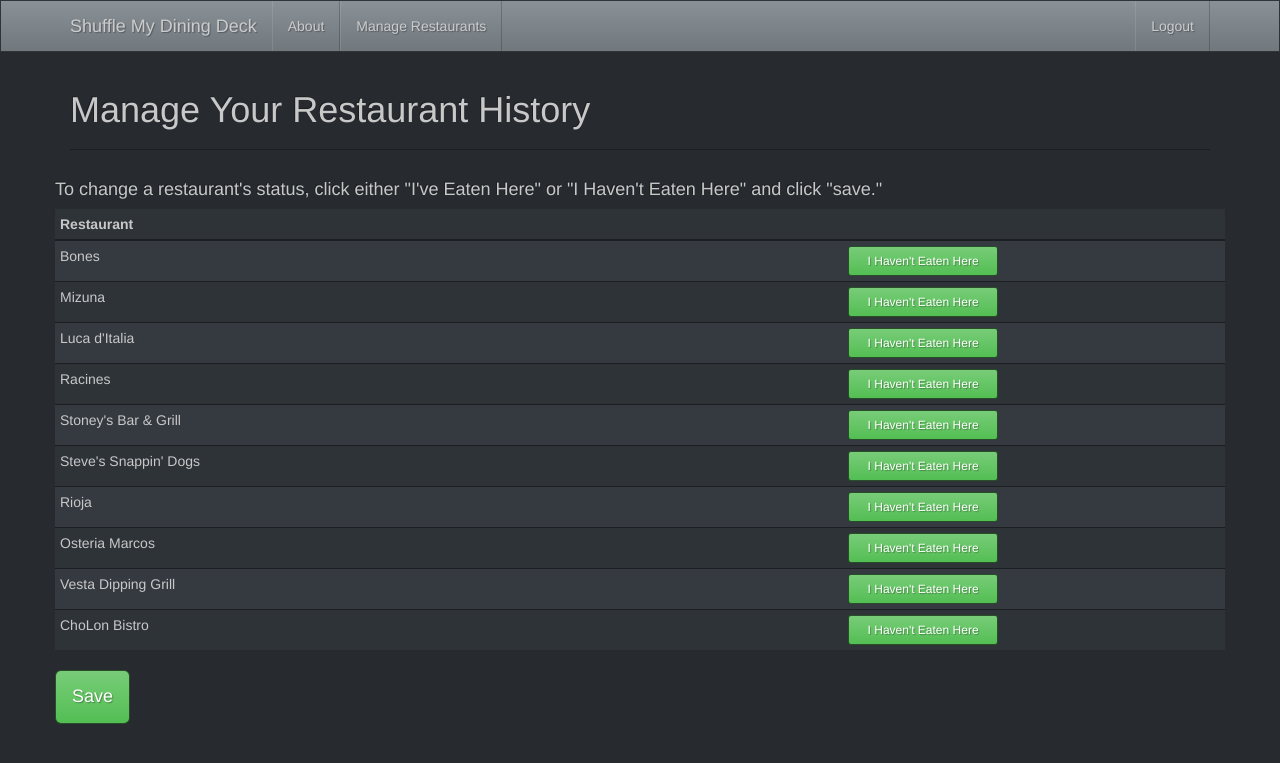
After one commit to MasslessParticle/ShuffleMyDinigDeck, a Django app: page /diningdeck/restaurants/ in a window 1280 px wide. The commit adds this page. Shown: the top 763 px of the page. Run offline with Django 3.2, Linux system fonts and the light colour scheme; a user stored in the database is signed in; data comes from the database, SQL or seed files in the repository; both versions use the stored data as it was after the commit; parts of the project's set-up code (start-up, migrations or seed data) failed here and were passed over; some libraries are stand-ins or nearby versions.

Commit message:
Added manage restaurants page

```diff
--- a/diningdeck/models.py
+++ b/diningdeck/models.py
@@ -20,4 +20,4 @@ class UserEaten(models.Model):
     did_eat = models.BooleanField(default=False)
 
     def __unicode__(self):
-        return self.user.username + " ate at " + self.restaurant.name + ": " + str(self.did_eat)
+        return self.user.username + " ate at " + self.restaurant.name
--- /dev/null
+++ b/diningdeck/static/diningdeck/css/detail.css
@@ -0,0 +1,3 @@
+.eaten-btn {
+    width: 150px;
+}
--- /dev/null
+++ b/diningdeck/static/diningdeck/js/detail.js
@@ -0,0 +1,68 @@
+$(document).ready(
+  function (){
+    $('#message').hide();
+
+    $('.eaten-btn').click(function (event) {
+        if($(this).attr('class').indexOf('btn-success') > 0) {
+            $(this).removeClass('btn-success');
+            $(this).addClass('btn-danger');
+            $(this).html("I've Eaten Here");
+        } else {
+            $(this).removeClass('btn-danger');
+            $(this).addClass('btn-success');
+            $(this).html("I Haven't Eaten Here");
+        }
+
+        event.preventDefault();
+    });
+
+    $('#save-button').click(function(event){
+        var formData = $('#save-form').serialize();
+        var buttons = $('.eaten-btn');
+
+        for (var i = 0; i < buttons.length; i++){
+            var button = buttons[i];
+            var buttonRestaurant = $(button).parents('tr').children("td[class!='text-center']").html();
+
+            if($(button).attr('class').indexOf('btn-success') >= 0){
+                formData += "&not-eaten=" + encodeURIComponent(buttonRestaurant);
+            } else {
+                formData += "&eaten=" + encodeURIComponent(buttonRestaurant);
+            }
+        }
+
+        $.ajax({
+            url: "/diningdeck/saverestaurants/",
+            type: "post",
+            data:  formData,
+            dataType: 'json',
+            success: function(response) {
+                var alertButton =
+                    '<button type="button" class="close" data-dismiss="alert" aria-hidden="true">×</button>'
+
+                var alert = $('#message');
+                var message = "";
+
+                if (response.success){
+                    $(alert).removeClass('alert-danger');
+                    $(alert).addClass('alert-success');
+                    message = "Restaurants saved";
+                } else {
+                    $(alert).removeClass('alert-success');
+                    $(alert).addClass('alert-danger');
+                    message = "There was an issue saving your restaurants.";
+                }
+
+                $(alert).html(alertButton + message);
+                $(alert).show();
+            },
+            error: function(response) {
+                //TODO: Make a nicer error message
+                alert('Request failed');
+            }
+        });
+        event.preventDefault();
+    });
+
+  }()
+);
--- a/diningdeck/templates/diningdeck/base.html
+++ b/diningdeck/templates/diningdeck/base.html
@@ -35,6 +35,8 @@
 
                 {% if name == None %}
                     <li><a href="{% url 'diningdeck:register' %}">Register</a></li>
+                {% else %}
+                    <li><a href="{% url 'diningdeck:detail' %}">Manage Restaurants</a></li>
                 {% endif %}
             </ul>
 
--- /dev/null
+++ b/diningdeck/templates/diningdeck/detail.html
@@ -0,0 +1,59 @@
+{% extends 'diningdeck/base.html' %}
+{% load staticfiles %}
+
+{% block css %}
+    <link rel="stylesheet" type="text/css" href="{% static 'diningdeck/css/detail.css' %}">
+{% endblock %}
+
+{% block content %}
+    <div class="container">
+
+        <div id="message" class="alert alert-dismissable">
+            <button type="button" class="close" data-dismiss="alert" aria-hidden="true">&times;</button>
+        </div>
+
+        <div class="page-header">
+            <h1>Manage Your Restaurant History</h1>
+        </div>
+
+        <div class="row">
+            <h4>To change a restaurant's status, click either "I've Eaten Here" or "I Haven't Eaten Here" and click
+                "save."</h4>
+        </div>
+        <div class="row">
+            <div class="table-responsive">
+                <table class="table table-striped table-condensed table-hover">
+                    <thead>
+                    <th>Restaurant</th>
+                    <th></th>
+                    </thead>
+                    <tbody>
+                    {% for restaurant in restaurants %}
+                        <tr>
+                            <td>{{ restaurant.name }}</td>
+                            {% if restaurant.name in user_ate_at %}
+                                <td class="text-center"><a href="#" class=" eaten-btn btn btn-danger btn-sm">I've Eaten
+                                    Here</a></td>
+                            {% else %}
+                                <td class="text-center"><a href="#" class="eaten-btn btn btn-success btn-sm">I Haven't
+                                    Eaten Here</a></td>
+                            {% endif %}
+                        </tr>
+                    {% endfor %}
+                    </tbody>
+                </table>
+            </div>
+        </div>
+        <div class="row">
+            <a href="#" id="save-button" class="btn btn-success btn-lg">Save</a>
+        </div>
+    </div>
+
+    <form id="save-form">
+        {% csrf_token %}
+    </form>
+
+{% endblock %}
+{% block scripts %}
+    <script src="{% static 'diningdeck/js/detail.js' %}"></script>
+{% endblock %}
--- a/diningdeck/urls.py
+++ b/diningdeck/urls.py
@@ -7,5 +7,7 @@ urlpatterns = patterns('',
     url(r'^getsuggestion/', views.getsuggestion, name='getsuggestion'),
     url(r'^login/$', views.login, name='dologin'),
     url(r'^logout/$', views.logout, name='dologout'),
-    url(r'^about/$', views.logout, name='about')
+    url(r'^about/$', views.logout, name='about'),
+    url(r'^restaurants/$', views.restaurant_detail, name='detail'),
+    url(r'^saverestaurants/$', views.save_restaurants, name='save')
 )
--- a/diningdeck/views.py
+++ b/diningdeck/views.py
@@ -153,3 +153,54 @@ def login(request):
 def logout(request):
     auth.logout(request)
     return redirect('diningdeck:index')
+
+def restaurant_detail(request):
+    user = request.user
+
+    if user.is_authenticated():
+        name = user.username
+        if user.first_name != "":
+            name = user.first_name
+
+        context = {'name' : name}
+        restaurants = Restaurant.objects.all()
+        context['restaurants'] = restaurants
+
+        user_eaten = UserEaten.objects.filter(user=user)
+
+        user_ate_at = {}
+        for eaten in user_eaten:
+            user_ate_at[eaten.restaurant.name] = True
+
+        context['user_ate_at'] = user_ate_at
+        return render(request, 'diningdeck/detail.html', context)
+    else:
+        return redirect('diningdeck:index')
+
+def save_restaurants(request):
+    context = {}
+    context.update(csrf(request))
+
+    user = request.user
+
+    if request.POST and user.is_authenticated():
+        html_parser = HTMLParser.HTMLParser()
+        eaten = [html_parser.unescape(entry) for entry in request.POST.getlist('eaten')]
+        not_eaten = [html_parser.unescape(entry) for entry in request.POST.getlist('not-eaten')]
+        user_eaten = UserEaten.objects.filter(user=user)
+
+        for eaten_record in user_eaten:
+            restaurant_name = eaten_record.restaurant.name
+            if restaurant_name in not_eaten:
+                eaten_record.delete()
+
+        for eaten_restaurant in eaten:
+            restaurant = Restaurant.objects.get(name=eaten_restaurant)
+            new_eaten = UserEaten.objects.create(user=user, restaurant=restaurant)
+            new_eaten.save()
+
+        response = {'success' : True}
+
+        return HttpResponse(json.dumps(response), content_type='application/json')
+    else:
+        return redirect('diningdeck:index')
```
Also changed, not shown: diningdeck.db.
